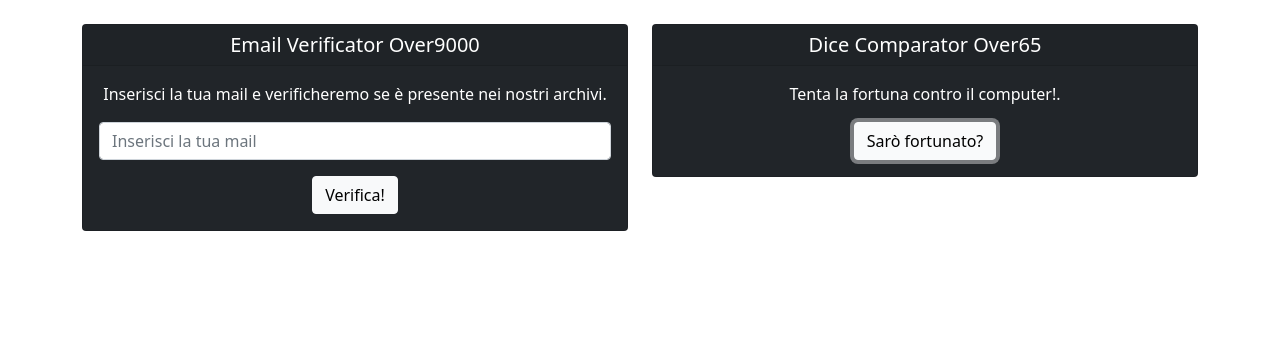
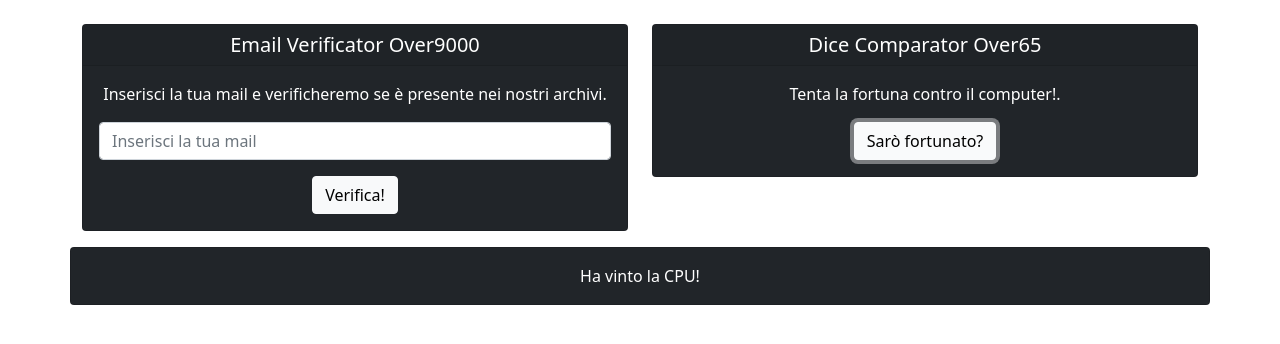
Before and after one commit to marcocareddu/js-mail-dadi, a plain HTML site: page index.html in a window 1280 px wide. Both pictures are taken after a click on the button "Sarò fortunato?". Drawn offline with nearby package versions, Linux system fonts and the light colour scheme.

Commit message:
JS Dice - Print in DOM

```diff
--- a/js/script.js
+++ b/js/script.js
@@ -56,13 +56,20 @@ emailButton.addEventListener('click', function () {
 /**                ESERCIZIO DADI                **/
 /**************************************************/
 // Create Arrays
-const numbersGeneratedUser = [];
-const numbersGeneratedCPU = [];
+let numbersGeneratedUser = [];
+let numbersGeneratedCPU = [];
+const diceButton = document.getElementById('dice-btn');
+
+// Link to DOM element
+const diceElement = document.getElementById('dice-result');
+const diceCard = document.getElementById('dice-card');
 
 // Create variables
 let sumUser = 0;
 let sumCPU = 0;
+let diceResult;
 
+diceButton.addEventListener('click', function () {
     // Generate 2 random numbers
     for (let i = 0; i < 2; i++) {
         const randomUser = Math.floor(Math.random() * 50) + 1;
@@ -83,6 +90,21 @@ console.log('La CPU ha totalizzato: ' + sumCPU + ' punti');
     // Verify which is higher
     if (sumUser > sumCPU) {
         console.log('Hai vinto!');
+        diceResult = 'Hai vinto!';
     } else {
         console.log('Ha vinto la CPU!');
+        diceResult = 'Ha vinto la CPU!';
     }
+
+    // Display Dice Element
+    diceCard.classList.remove('d-none');
+
+    // Display result into element
+    diceElement.innerText = diceResult;
+
+    // Erase all, ready for new click
+    numbersGeneratedUser = [];
+    sumUser = 0;
+    numbersGeneratedCPU = [];
+    sumCPU = 0;
+})
```
Also changed, not shown: index.html (+0 -5 lines). Lines whose indentation alone changed are shown as unchanged.
